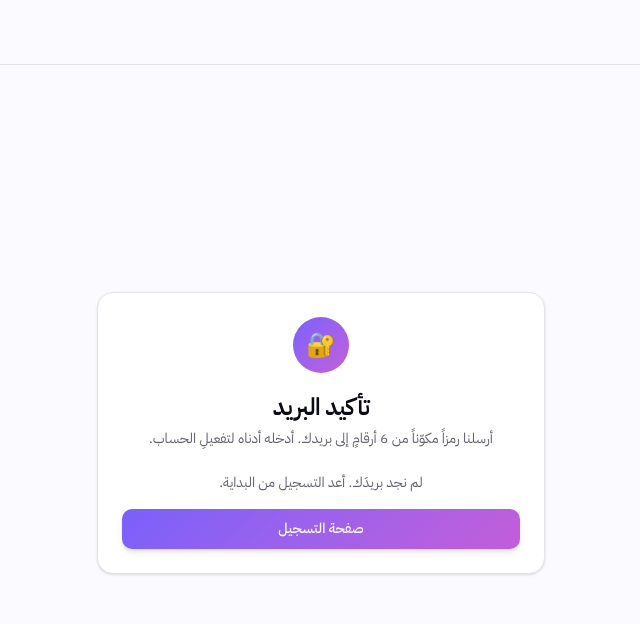
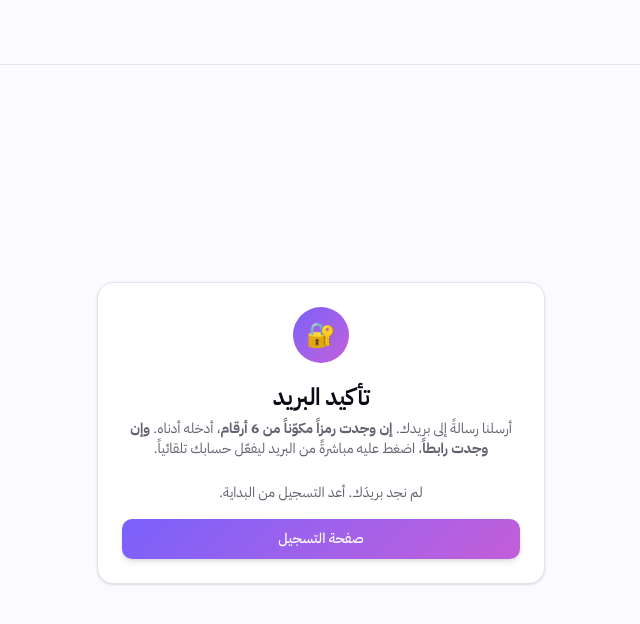
Before and after one commit to Mohamedre123/Omniaojibrain, a Next.js app: page /verify-otp in a window 1280 px wide. Shown: the top 624 px of the page, without its empty margins (501-1141 px from the left). Built offline with nearby package versions, Linux system fonts and the light colour scheme.

Commit message:
Support both OTP code and link for email verification

```diff
--- a/src/app/(auth)/signup/signup-form.tsx
+++ b/src/app/(auth)/signup/signup-form.tsx
@@ -33,6 +33,8 @@ export function SignupForm() {
         password,
         options: {
           data: { full_name: fullName },
+          // الـ emailRedirectTo يخلّي اللينك يرجع للموقع لو الإيميل بلينك
+          emailRedirectTo: `${window.location.origin}/auth/callback`,
         },
       });
       if (error) {
@@ -40,9 +42,9 @@ export function SignupForm() {
         return;
       }
       if (data.user && !data.session) {
-        // المستخدم محتاج يفعّل بكود OTP
-        toast.success("تمّ! تحقّق من بريدك للحصول على رمز التأكيد", {
-          description: "سترسل إليك رسالةٌ تحوي رمزاً مكوّناً من 6 أرقام",
+        // المستخدم محتاج تأكيد — يا إما بلينك أو بكود OTP
+        toast.success("تمّ! تحقّق من بريدك", {
+          description: "إن وجدت رمزاً اكتبه هنا، أو اضغط الرابط في البريد",
         });
         router.push(`/verify-otp?email=${encodeURIComponent(email)}`);
         return;
--- a/src/app/(auth)/verify-otp/page.tsx
+++ b/src/app/(auth)/verify-otp/page.tsx
@@ -12,7 +12,9 @@ export default function VerifyOtpPage() {
         </div>
         <CardTitle className="text-2xl">تأكيد البريد</CardTitle>
         <CardDescription>
-          أرسلنا رمزاً مكوّناً من 6 أرقامٍ إلى بريدك. أدخله أدناه لتفعيلِ الحساب.
+          أرسلنا رسالةً إلى بريدك. <strong>إن وجدت رمزاً مكوّناً من 6 أرقام</strong>،
+          أدخله أدناه. <strong>وإن وجدت رابطاً</strong>، اضغط عليه مباشرةً من البريد
+          ليفعّل حسابك تلقائياً.
         </CardDescription>
       </CardHeader>
       <CardContent>
```
